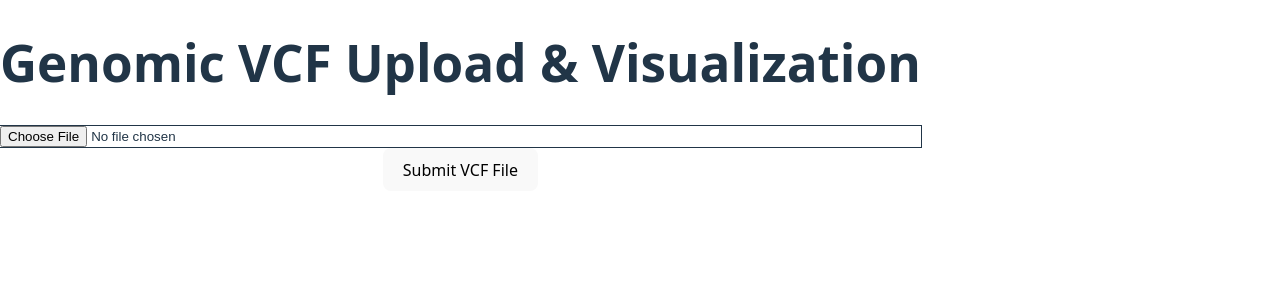
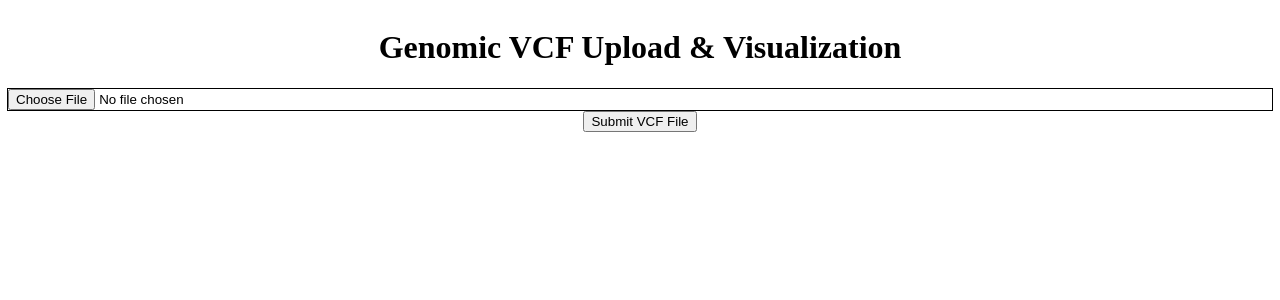
Before and after one commit to appplesauce/genomicsApp, a React (Vite) app in the folder frontend/: page / in a window 1280 px wide. Shown: the top 300 px of the page. Built offline with nearby package versions, Linux system fonts and the light colour scheme.

Commit message:
tailwindcss fix

```diff
--- a/frontend/src/index.css
+++ b/frontend/src/index.css
@@ -1,72 +1,3 @@
 @tailwind base;
 @tailwind components;
 @tailwind utilities;
-
-:root {
-  font-family: system-ui, Avenir, Helvetica, Arial, sans-serif;
-  line-height: 1.5;
-  font-weight: 400;
-
-  color-scheme: light dark;
-  color: rgba(255, 255, 255, 0.87);
-  background-color: #242424;
-
-  font-synthesis: none;
-  text-rendering: optimizeLegibility;
-  -webkit-font-smoothing: antialiased;
-  -moz-osx-font-smoothing: grayscale;
-}
-
-a {
-  font-weight: 500;
-  color: #646cff;
-  text-decoration: inherit;
-}
-a:hover {
-  color: #535bf2;
-}
-
-body {
-  margin: 0;
-  display: flex;
-  place-items: center;
-  min-width: 320px;
-  min-height: 100vh;
-}
-
-h1 {
-  font-size: 3.2em;
-  line-height: 1.1;
-}
-
-button {
-  border-radius: 8px;
-  border: 1px solid transparent;
-  padding: 0.6em 1.2em;
-  font-size: 1em;
-  font-weight: 500;
-  font-family: inherit;
-  background-color: #1a1a1a;
-  cursor: pointer;
-  transition: border-color 0.25s;
-}
-button:hover {
-  border-color: #646cff;
-}
-button:focus,
-button:focus-visible {
-  outline: 4px auto -webkit-focus-ring-color;
-}
-
-@media (prefers-color-scheme: light) {
-  :root {
-    color: #213547;
-    background-color: #ffffff;
-  }
-  a:hover {
-    color: #747bff;
-  }
-  button {
-    background-color: #f9f9f9;
-  }
-}
```
Also changed, not shown: package.json (added, +11 -0 lines), 1 other file (tests, documents, lock files or other folders).
